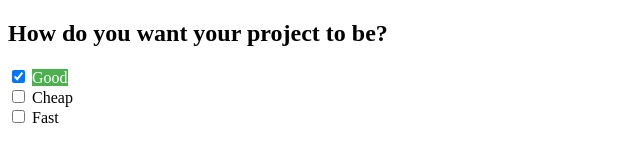
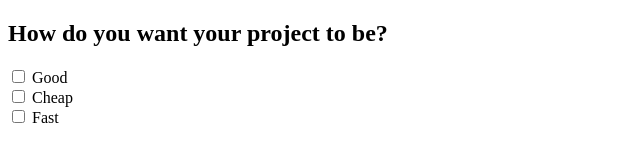
Before and after one commit to acciojob/toggler-js-Arsh249, a website: page main.html in a window 1280 px wide. Shown: the full height of the page, 0-640 px from the left. Drawn offline with Linux system fonts and the light colour scheme.

Commit message:
created a submission

```diff
--- a/main.html
+++ b/main.html
@@ -12,7 +12,7 @@
         <h2>How do you want your project to be?</h2>
         <div class="toggle-container">
             <div class="g1">
-                <input type="checkbox" id="good" class="toggle" checked/>
+                <input type="checkbox" id="good" class="toggle" />
                 <span id='g1' for='good'>Good</span>
             </div>
             <div class="g2">
```
